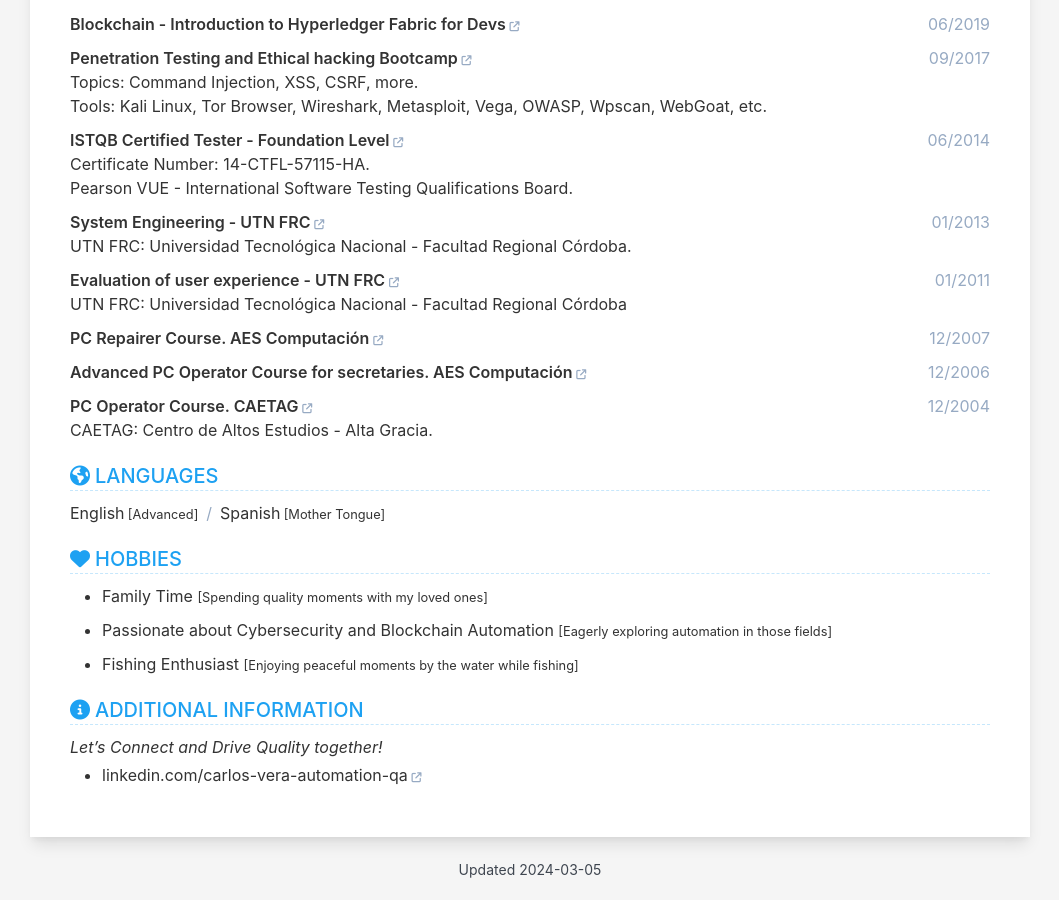
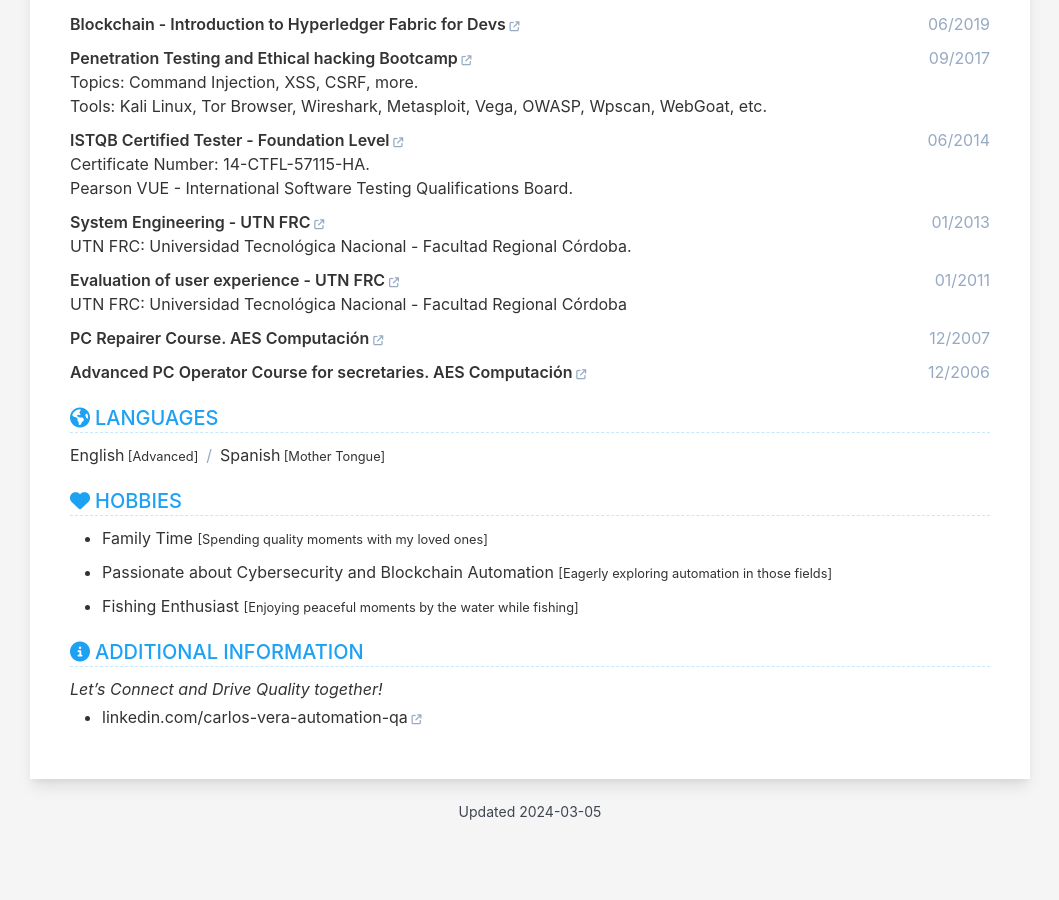
Before and after one commit to cvera08/full-resume, a Jekyll site: the page built from index.html, in a window 1280 px wide and 900 px high, scrolled down 5228 px. Shown: the whole window, without its empty margins (110-1169 px from the left). Built offline with Jekyll 4.4.1, drawn with Linux system fonts in a browser that asks for light colours; after the commit the page ends 6070 px from its top, so only the background shows below that.

Commit message:
chore: remove pc operator course

```diff
--- a/_data/data.yml
+++ b/_data/data.yml
@@ -390,12 +390,6 @@ education:
       link: 'https://www.educaedu.com.ar/centros/aes-capacitacion-uni3045'
       date: 12/2006
 
-    - institution: PC Operator Course. CAETAG
-      link: 'https://www.educaedu.com.ar/centros/aes-capacitacion-uni3045'
-      date: 12/2004
-      description: |
-        CAETAG: Centro de Altos Estudios - Alta Gracia.
-
 language:
   show: true
   order: 11
```
